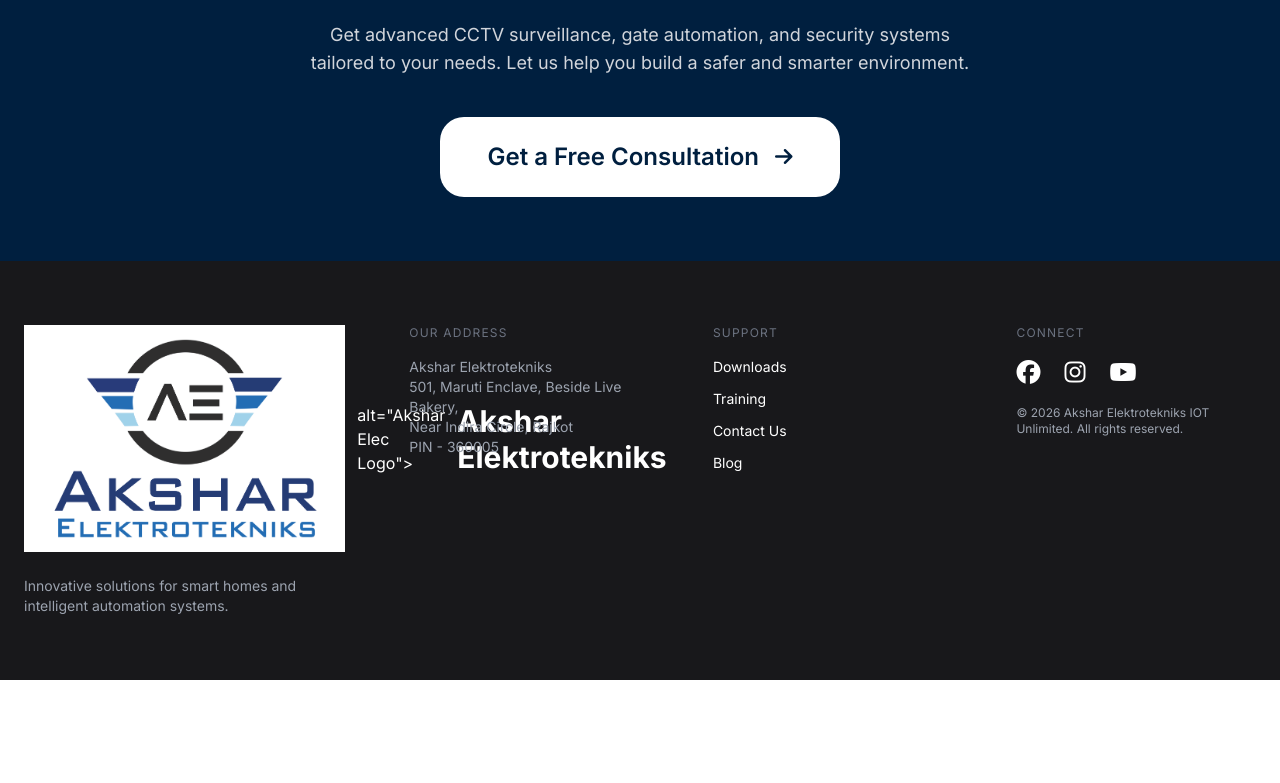
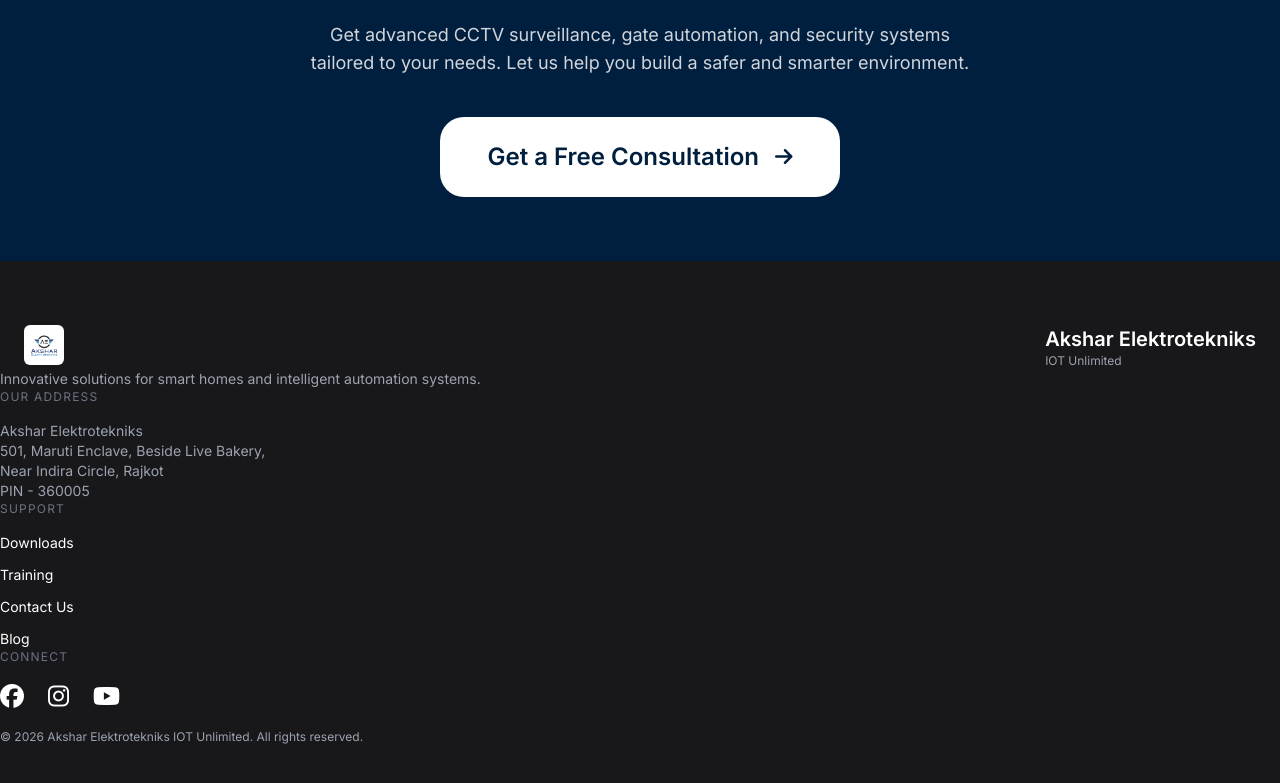
Before and after one commit to prapti-30/akshar-website, a plain HTML site: page index.html in a window 1280 px wide. Shown: the part 4190-4973 px from the top of the page. Before the commit the page ends 4870 px from the top, so only its background shows below. Drawn offline with nearby package versions, Linux system fonts and the light colour scheme.

Commit message:
Update index.html

```diff
--- a/index.html
+++ b/index.html
@@ -402,16 +402,22 @@
   <div class="max-w-7xl mx-auto px-6 flex flex-col md:flex-row md:justify-between md:items-start gap-16">
 
     <!-- Logo Section -->
-    <div class="flex-1">
-      <div class="flex items-center gap-3 mb-6">
-        <img src="logo.png">
-             alt="Akshar Elec Logo">
-        <span class="text-3xl font-bold">Akshar Elektrotekniks</span>
-      </div>
-      <p class="text-gray-400 text-sm">
-        Innovative solutions for smart homes and intelligent automation systems.
-      </p>
+    <img src="logo.png"
+         alt="Akshar Logo"
+         class="h-10 w-10 object-contain bg-white p-1 rounded-md">
+
+    <!-- Text -->
+    <div class="flex flex-col leading-tight">
+      <span class="text-xl font-semibold">Akshar Elektrotekniks</span>
+      <span class="text-xs text-gray-400">IOT Unlimited</span>
     </div>
+
+  </div>
+
+  <p class="text-gray-400 text-sm">
+    Innovative solutions for smart homes and intelligent automation systems.
+  </p>
+</div>
 
     <!-- Address Section -->
     <div class="flex-1">
```
